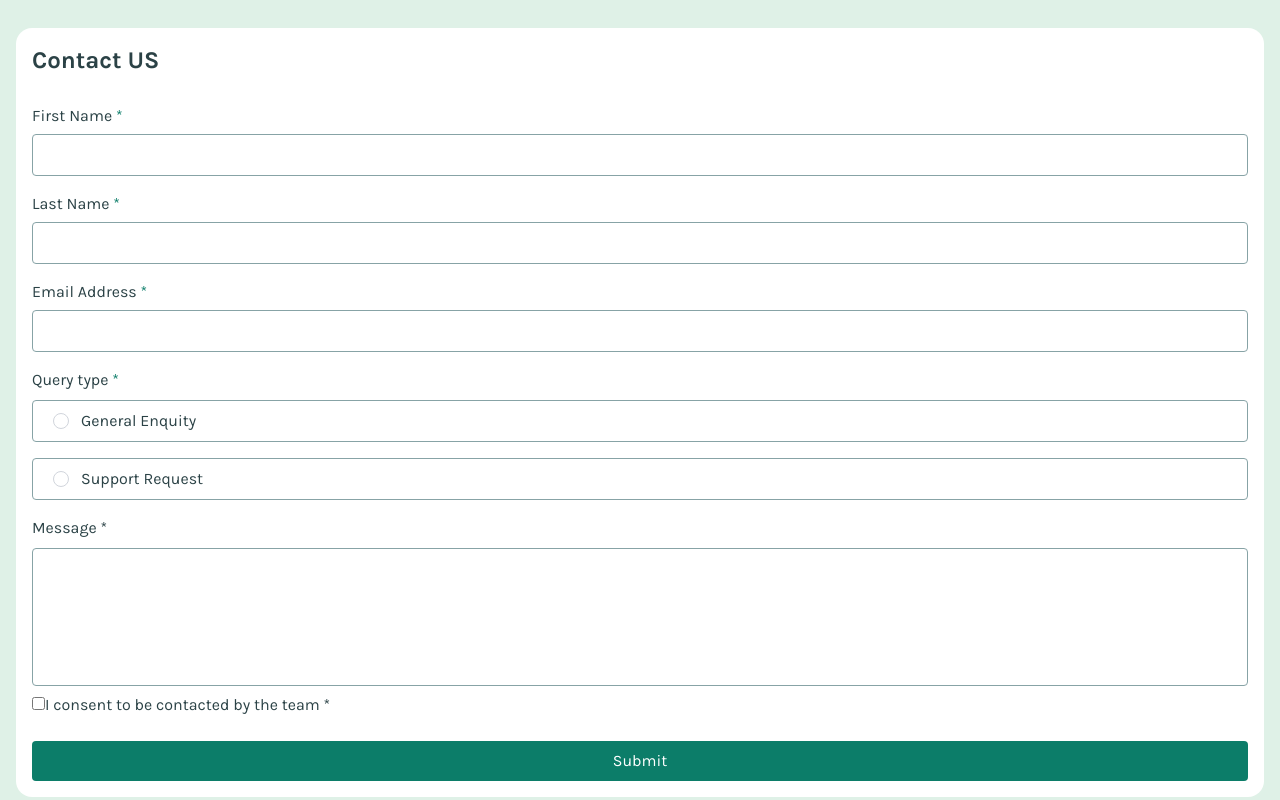
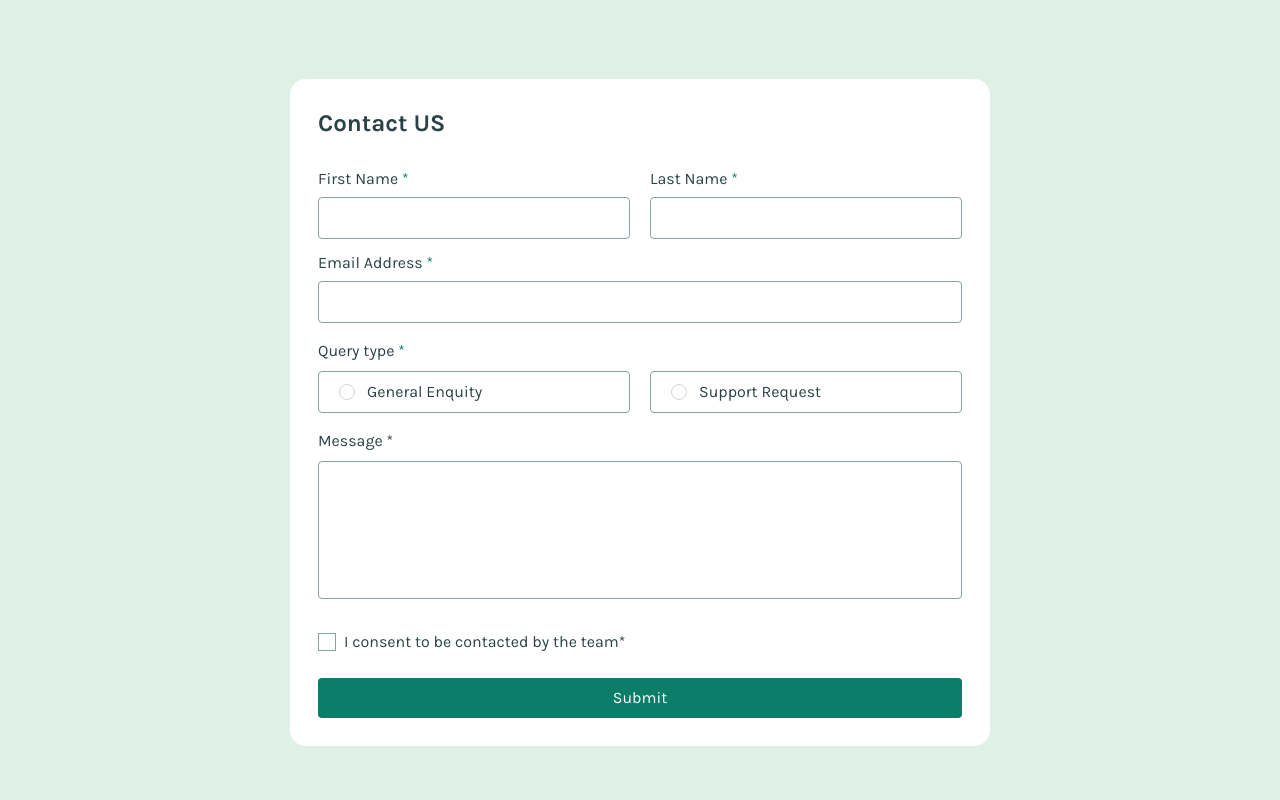
Before and after one commit to gbmouraa/contact_form_frontEndMentor, a React (Vite) app: page / in a window 1280 px wide. Built offline with nearby package versions, Linux system fonts and the light colour scheme.

Commit message:
chore: add motion and lucide

```diff
--- a/src/components/form.tsx
+++ b/src/components/form.tsx
@@ -3,6 +3,7 @@ import { zodResolver } from "@hookform/resolvers/zod";
 import { formSchema, FormData } from "../schema";
 import { InputField } from "./input-field";
 import iconRadioSelect from "../assets/icon-radio-selected.svg";
+import iconCheck from "../assets/icon-checkbox-check.svg";
 
 export const Form = () => {
   const methods = useForm<FormData>({
@@ -28,13 +29,21 @@ export const Form = () => {
   };
 
   return (
-    <div className="w-full rounded-2xl bg-white p-4 text-[#2b4246]">
+    <FormProvider {...methods}>
+      <form
+        onSubmit={handleSubmit(onSubmit)}
+        className="w-full max-w-[700px] rounded-2xl bg-white p-7 text-[#2b4246]"
+      >
         <h1 className="mb-7 text-2xl font-bold text-[#2b4246]">Contact US</h1>
-      <FormProvider {...methods}>
-        <form onSubmit={handleSubmit(onSubmit)}>
-          <fieldset className="mb-4 flex flex-col gap-y-4">
-            <InputField label="First Name" name="firstName" />
+        <fieldset className="md: mb-4">
+          <div className="flex gap-x-5 space-y-3">
+            <InputField
+              label="First Name"
+              name="firstName"
+              className="w-full"
+            />
             <InputField label="Last Name" name="lastName" />
+          </div>
           <InputField label="Email Address" name="email" />
         </fieldset>
         {/* INPUT RADIO */}
@@ -42,6 +51,8 @@ export const Form = () => {
           <legend className="mb-2">
             Query type <span className="text-[#0c7d69]">*</span>
           </legend>
+          <div className="flex justify-between gap-x-5">
+            <div className="w-full">
               <label
                 className={`flex cursor-pointer items-center rounded border border-[#87a3a6] px-5 py-2 ${methods.watch("queryType") === "general enquity" && "bg-[#dff1e7]"}`}
               >
@@ -62,6 +73,8 @@ export const Form = () => {
                 />
                 General Enquity
               </label>
+            </div>
+            <div className="w-full">
               <label
                 className={`flex cursor-pointer items-center rounded border border-[#87a3a6] px-5 py-2 ${methods.watch("queryType") === "support request" && "bg-[#dff1e7]"}`}
               >
@@ -82,6 +95,8 @@ export const Form = () => {
                 />
                 Support Request
               </label>
+            </div>
+          </div>
           {errors.queryType && (
             <span className="-translate-y-2 text-sm text-red-500">
               Please select a query type
@@ -93,7 +108,7 @@ export const Form = () => {
             Message <span className="text-#0c7d69">*</span>
           </label>
           <textarea
-              className="mt-2 w-full resize-none rounded border border-[#87a3a6] px-3 py-2 outline-0"
+            className={`${errors.message && "border-red-500"} mt-2 w-full resize-none rounded border border-[#87a3a6] px-3 py-2 outline-0`}
             rows={5}
             {...register("message")}
             id=""
@@ -104,21 +119,38 @@ export const Form = () => {
             </span>
           )}
         </fieldset>
-          <fieldset>
-            <label>
-              <input type="checkbox" {...register("terms")} />I consent to be
-              contacted by the team <span className="#0c7d69">*</span>
+        <fieldset className="my-6">
+          <label className="flex cursor-pointer items-center">
+            <input
+              type="checkbox"
+              {...register("terms")}
+              className="absolute inline-block w-0"
+            />
+            {/* CHECKBOX STYLIZED */}
+            <div
+              className={`${methods.watch("terms") && "absolute border-transparent"} mr-2 h-[18px] w-[18px] border border-[#87a3a6]`}
+            />
+            <div
+              className={`${methods.watch("terms") ? "mr-2 block" : "hidden"}`}
+            >
+              <img src={iconCheck} alt="Checkbox" />
+            </div>
+            I consent to be contacted by the team{" "}
+            <span className="#0c7d69">*</span>
           </label>
-            {errors.terms && <span>{errors.terms?.message}</span>}
+          {errors.terms && (
+            <span className="block text-sm text-red-500">
+              {errors.terms?.message}
+            </span>
+          )}
         </fieldset>
         <button
           type="submit"
-            className="mt-6 w-full rounded bg-[#0c7d69] py-2 text-white"
+          className="w-full cursor-pointer rounded bg-[#0c7d69] py-2 text-white transition-all hover:bg-[#2b4246]"
         >
           Submit
         </button>
       </form>
     </FormProvider>
-    </div>
   );
 };
```
Also changed, not shown: package.json (+5 -3 lines), 1 other file (tests, documents, lock files or other folders). Lines whose indentation alone changed are shown as unchanged.
